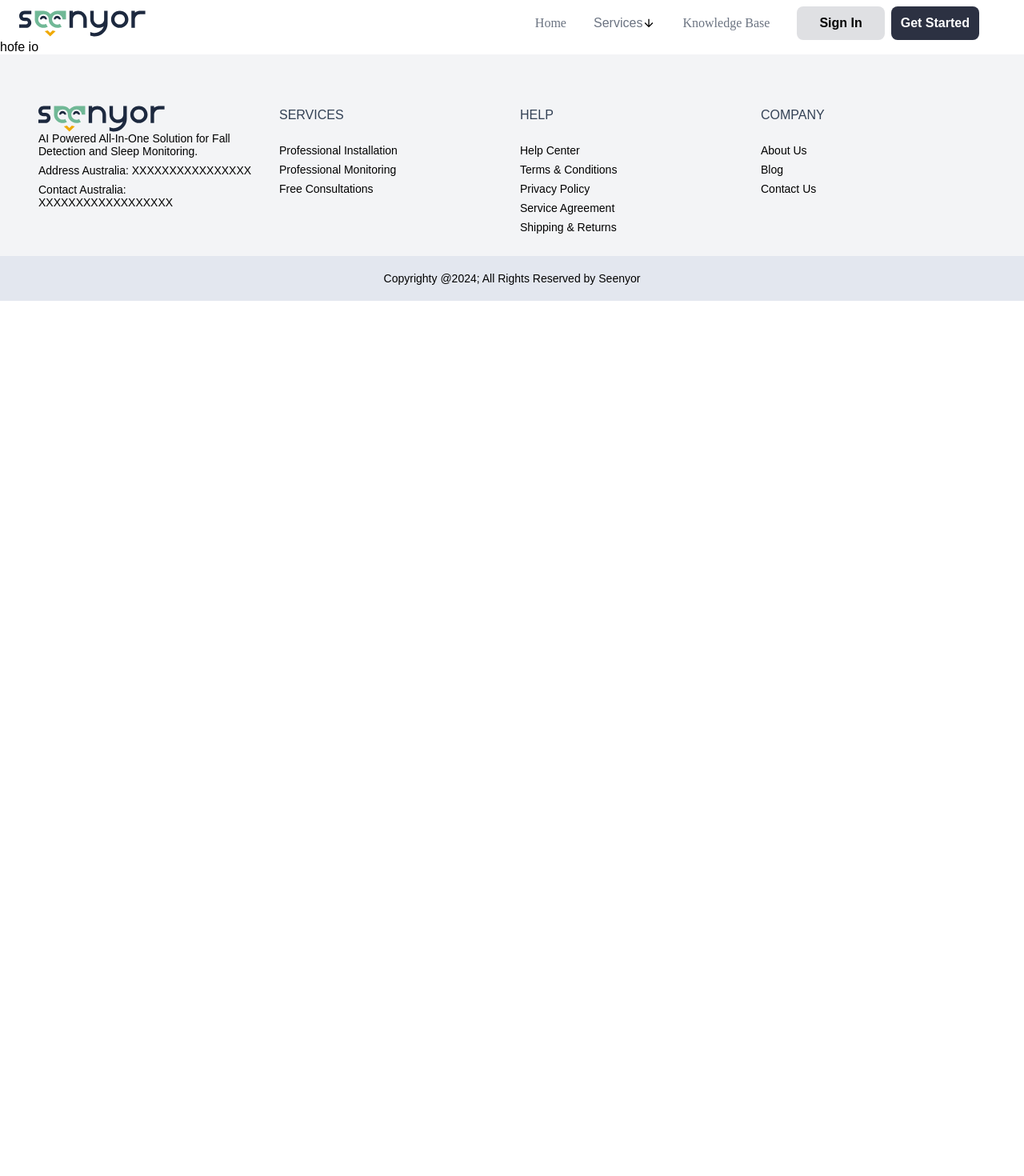
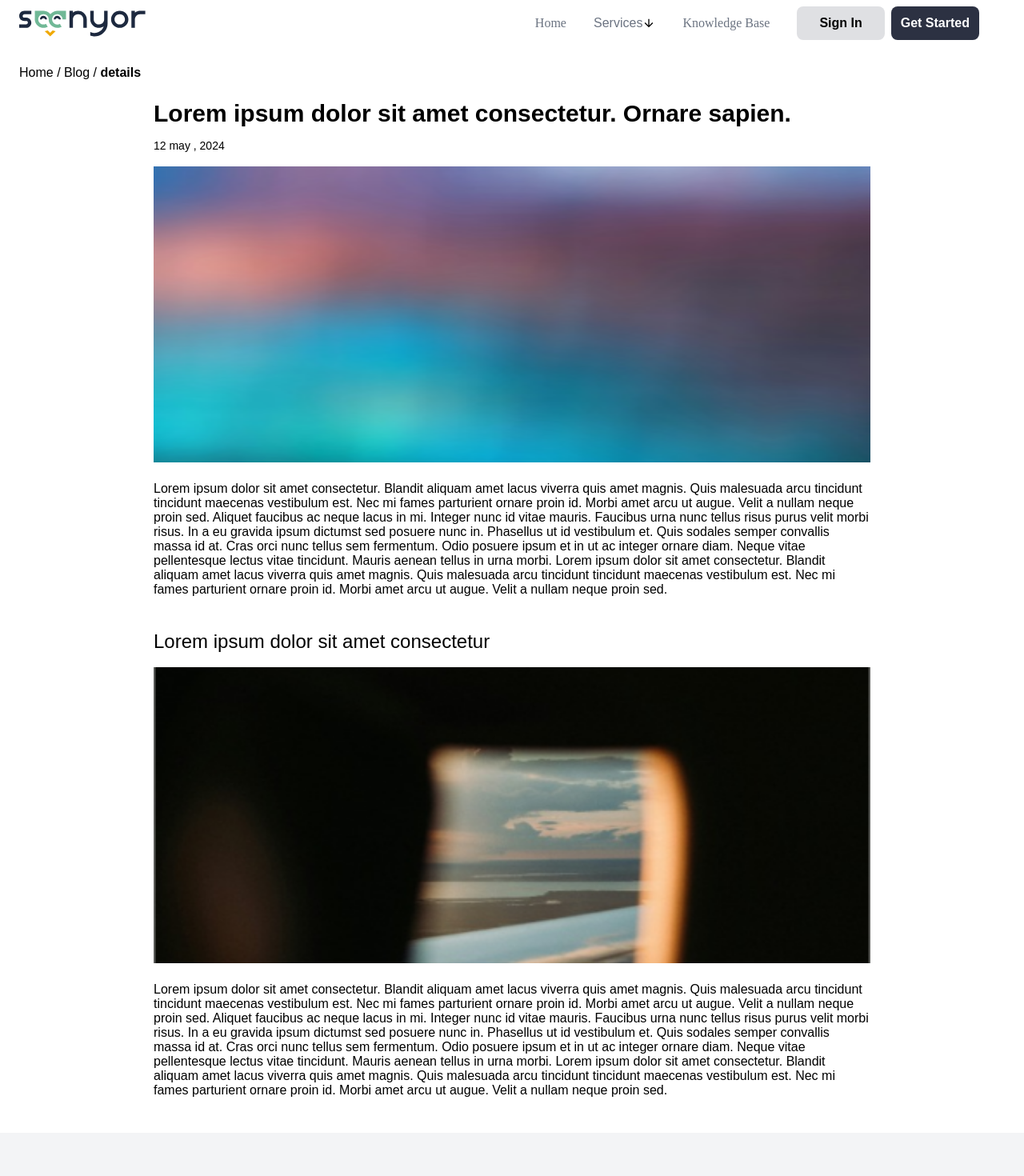
Before and after one commit to seenyor/new-seenyor, a Next.js app: page /blog/details in a window 1280 px wide. Shown: the top 1470 px of the page at 80% size. Before the commit the page ends 800 px from the top, so only its background shows below. Built offline with nearby package versions, Linux system fonts and the light colour scheme; no server answers; a web font is replaced by a local one.

Commit message:
complete blog details page

```diff
--- a/src/app/(product)/blog/[blogdetails]/page.jsx
+++ b/src/app/(product)/blog/[blogdetails]/page.jsx
@@ -1,9 +1,83 @@
+import Image from "next/image";
+import Link from "next/link";
 import React from "react";
 
-const BlogDetails = () => {
+const BlogDetails = ({ params }) => {
   return (
-    <div>
-      <h3>hofe io</h3>
+    <div className=" bg-white py-5 w-full max-w-7xl mx-auto">
+      <div className="mx-6 flex  flex-col gap-10 ">
+        <div>
+          <div className="flex justify-start py-3">
+            <Link href="/">Home</Link>
+            <span>&nbsp;/&nbsp;</span>
+            <Link href="/blog">Blog</Link>
+            <span>&nbsp;/&nbsp;</span>
+            <Link
+              className="font-semibold"
+              href={`/blog/${params?.blogdetails}`}
+            >
+              {params?.blogdetails}
+            </Link>
+          </div>
+          <div className="w-full max-w-4xl mx-auto">
+            <h2 className="text-3xl font-semibold py-3">
+              Lorem ipsum dolor sit amet consectetur. Ornare sapien.
+            </h2>
+            <p className="text-sm pb-4">12 may , 2024</p>
+            <Image
+              className="w-full h-auto max-h-[370px]"
+              src="/images/blog1.png"
+              height={500}
+              width={800}
+              alt=""
+            />
+            <p className="text-[16px] py-6">
+              Lorem ipsum dolor sit amet consectetur. Blandit aliquam amet lacus
+              viverra quis amet magnis. Quis malesuada arcu tincidunt tincidunt
+              maecenas vestibulum est. Nec mi fames parturient ornare proin id.
+              Morbi amet arcu ut augue. Velit a nullam neque proin sed. Aliquet
+              faucibus ac neque lacus in mi. Integer nunc id vitae mauris.
+              Faucibus urna nunc tellus risus purus velit morbi risus. In a eu
+              gravida ipsum dictumst sed posuere nunc in. Phasellus ut id
+              vestibulum et. Quis sodales semper convallis massa id at. Cras
+              orci nunc tellus sem fermentum. Odio posuere ipsum et in ut ac
+              integer ornare diam. Neque vitae pellentesque lectus vitae
+              tincidunt. Mauris aenean tellus in urna morbi. Lorem ipsum dolor
+              sit amet consectetur. Blandit aliquam amet lacus viverra quis amet
+              magnis. Quis malesuada arcu tincidunt tincidunt maecenas
+              vestibulum est. Nec mi fames parturient ornare proin id. Morbi
+              amet arcu ut augue. Velit a nullam neque proin sed.
+            </p>
+            <div className="text-2xl py-4">
+              Lorem ipsum dolor sit amet consectetur
+            </div>
+            <Image
+              className="w-full h-auto max-h-[370px]"
+              src="/images/blog.png"
+              height={500}
+              width={800}
+              alt=""
+            />
+            <p className="text-[16px] py-6">
+              Lorem ipsum dolor sit amet consectetur. Blandit aliquam amet lacus
+              viverra quis amet magnis. Quis malesuada arcu tincidunt tincidunt
+              maecenas vestibulum est. Nec mi fames parturient ornare proin id.
+              Morbi amet arcu ut augue. Velit a nullam neque proin sed. Aliquet
+              faucibus ac neque lacus in mi. Integer nunc id vitae mauris.
+              Faucibus urna nunc tellus risus purus velit morbi risus. In a eu
+              gravida ipsum dictumst sed posuere nunc in. Phasellus ut id
+              vestibulum et. Quis sodales semper convallis massa id at. Cras
+              orci nunc tellus sem fermentum. Odio posuere ipsum et in ut ac
+              integer ornare diam. Neque vitae pellentesque lectus vitae
+              tincidunt. Mauris aenean tellus in urna morbi. Lorem ipsum dolor
+              sit amet consectetur. Blandit aliquam amet lacus viverra quis amet
+              magnis. Quis malesuada arcu tincidunt tincidunt maecenas
+              vestibulum est. Nec mi fames parturient ornare proin id. Morbi
+              amet arcu ut augue. Velit a nullam neque proin sed.
+            </p>
+          </div>
+        </div>
+      </div>
     </div>
   );
 };
--- a/src/app/(product)/blog/page.jsx
+++ b/src/app/(product)/blog/page.jsx
@@ -11,7 +11,9 @@ const page = () => {
           <div className="flex justify-start py-3">
             <Link href="/">Home</Link>
             <span>&nbsp;/&nbsp;</span>
-            <Link href="/blog">Blog</Link>
+            <Link className="font-semibold" href="/blog">
+              Blog
+            </Link>
           </div>
           <h3 className="text-[1.7rem] font-semibold pb-5">
             Recent Blog Posts
@@ -161,7 +163,7 @@ const page = () => {
                   </p>
                   <Link
                     className="flex items-center text-primary pt-4 font-semibold"
-                    href="/blog/details"
+                    href="/blog/89327jos"
                   >
                     <span> See More </span>
                     <ArrowRight />
```
